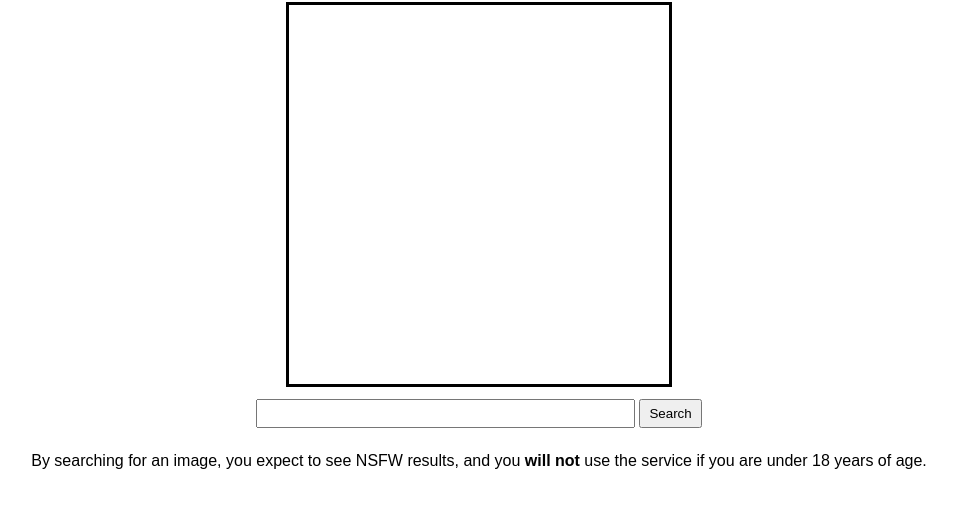
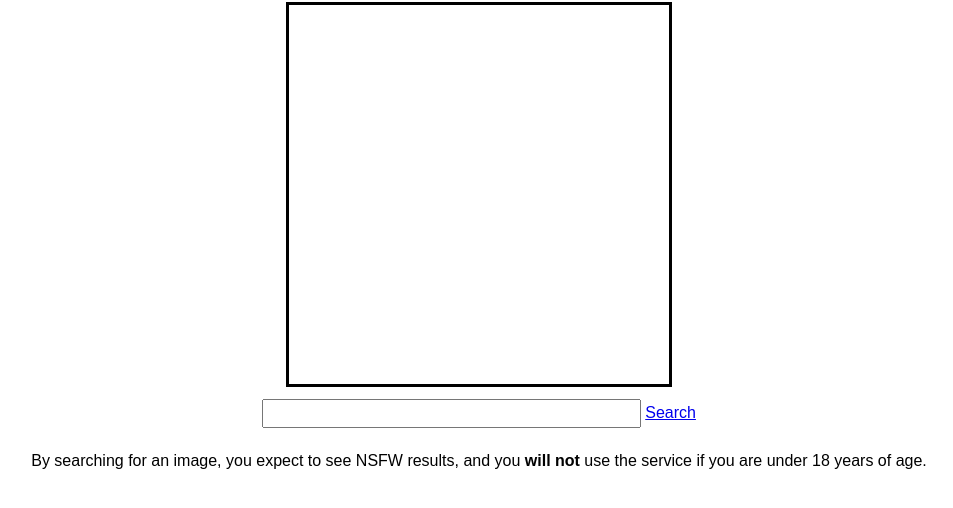
Before and after one commit to alternatere/alternatere.github.io, a plain HTML site: page index.html in a window 1280 px wide. Shown: the part 86-594 px from the top of the page, without its empty margins (161-1114 px from the left). Drawn offline with Linux system fonts and the light colour scheme.

Commit message:
Update index.html

```diff
--- a/index.html
+++ b/index.html
@@ -46,7 +46,7 @@
       <h1>Gelbooru Browser</h1>
       <img src=white.png id="gel_img"><br>
       <input type="text" id="tagsearch" style="width: 30%; display: inline-block;">
-      <button id="submit" onclick="getPost()">Search</button>
+      <a href=# id="submit" onclick="getPost()">Search</a>
       <p>By searching for an image, you expect to see NSFW results, and you <strong>will not</strong> use the service if you are under 18 years of age.</p>
     </div>
   </body>
```
